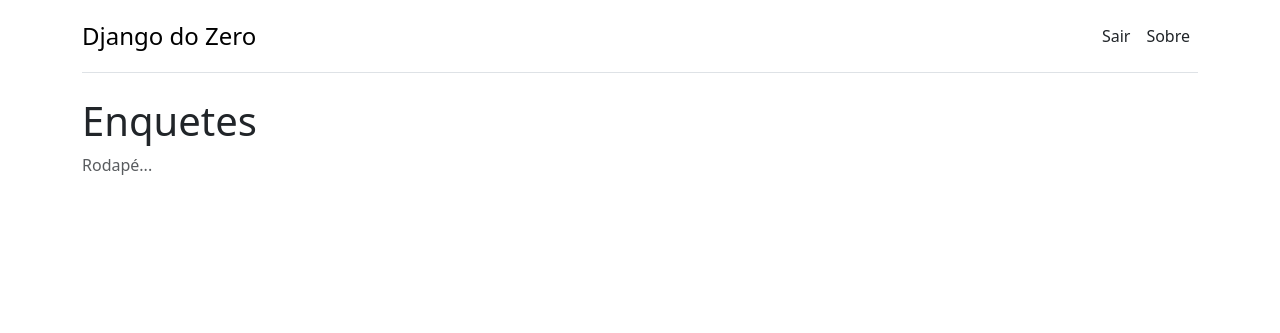
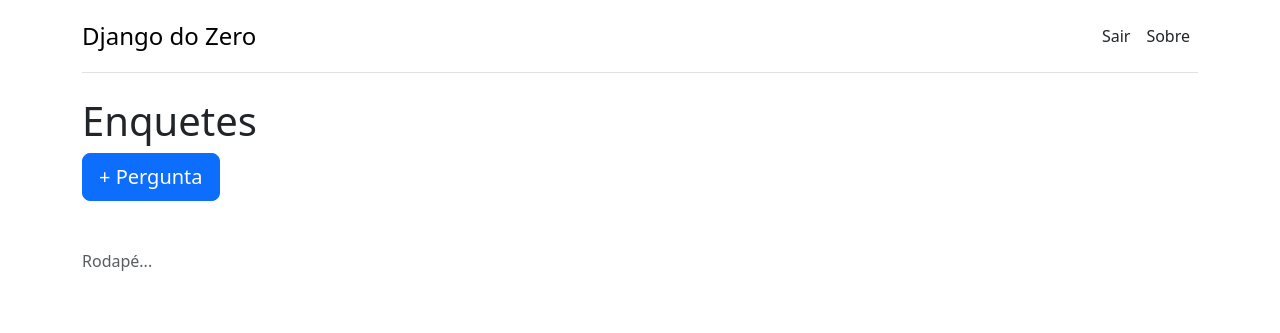
Before and after one commit to Emersoninho/site-doc-django, a Django app: page /ola/ in a window 1280 px wide. Shown: the top 333 px of the page. Run offline with Django 5.2, Linux system fonts and the light colour scheme; the visitor is signed in with stand-in values (Sample User, id 1); data that the repository does not hold is empty.

Commit message:
template
template question atual

```diff
--- a/templates/polls/questions.html
+++ b/templates/polls/questions.html
@@ -6,6 +6,9 @@
 
 {% block content %}
     <h1>Enquetes</h1>
+    <a href="{% url "poll_create" %}" class="btn btn-lg btn-primary fornt-weight-bold mb-5">
+        + Pergunta
+    </a>
     {% for question in all_questions %}
         <article>
             <p>{{ question.pub_date|date:'d/m/Y' }} | {{ question.question_text }}</p>
```
